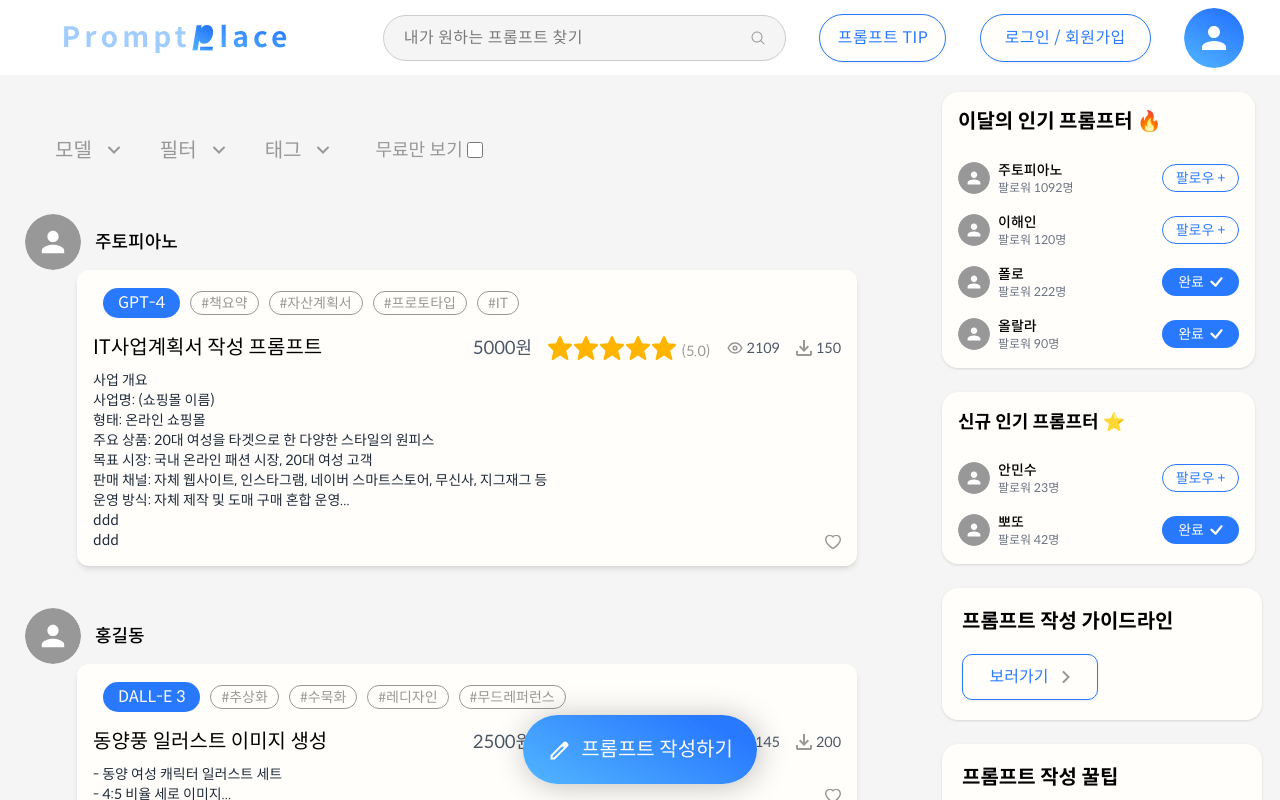
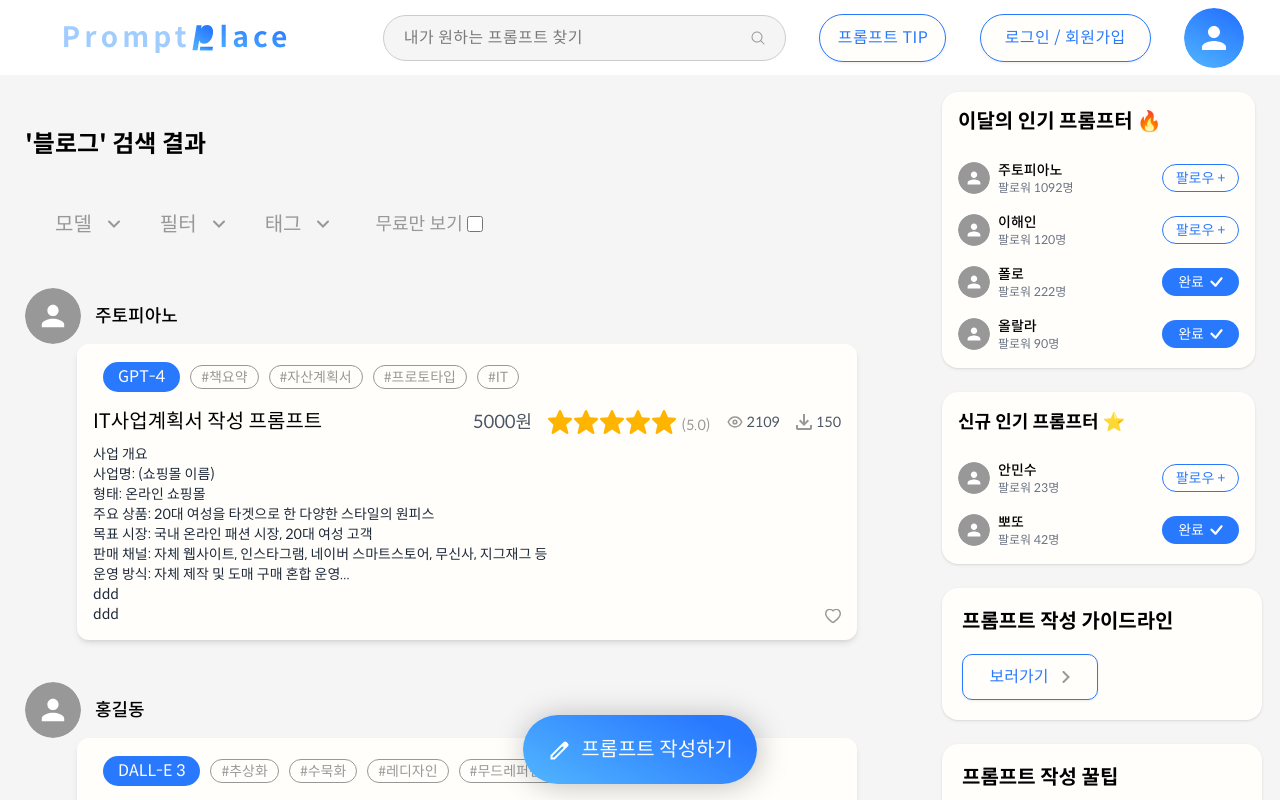
Before and after one commit to PromptPlace/PromtPlace-FE, a React (Vite) app: page / in a window 1280 px wide. Shown: the top 800 px of the page. Built offline with nearby package versions, Linux system fonts and the light colour scheme.

Commit message:
🐛 Fix:메인페이지 정렬

```diff
--- a/src/pages/MainPage/MainPage.tsx
+++ b/src/pages/MainPage/MainPage.tsx
@@ -50,6 +50,10 @@ const MainPage = () => {
   return (
     <div className="flex gap-[59px] justify-center bg-[#F5F5F5] relative overflow-hidden">
       <div className="w-[858px] h-[820px] mt-[53px] mb-[42px] overflow-y-auto pb-32">
+
+        <div className="justify-start text-black text-2xl font-bold mb-[42px]">
+          '블로그' 검색 결과
+        </div>
         <FilterBar
           onModelChange={setSelectedModel}
           onSortChange={setSelectedSort}
```
